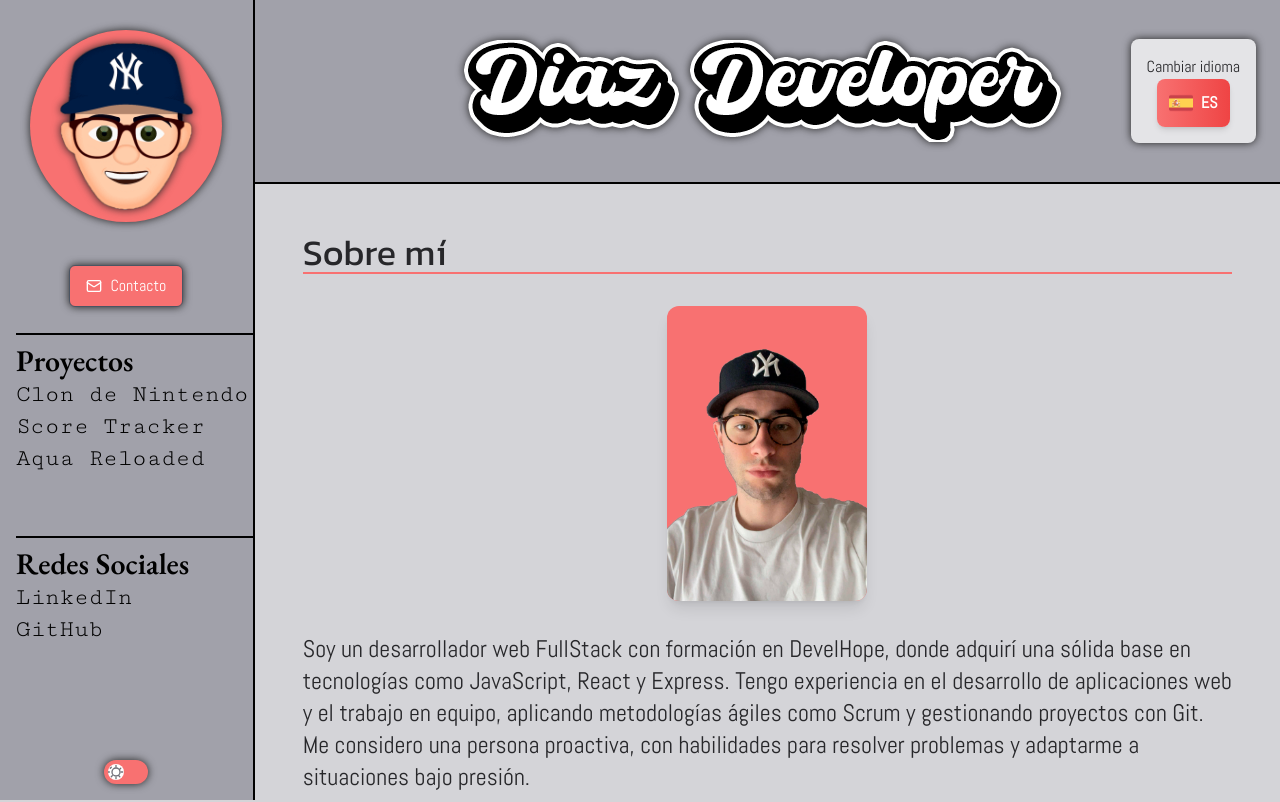
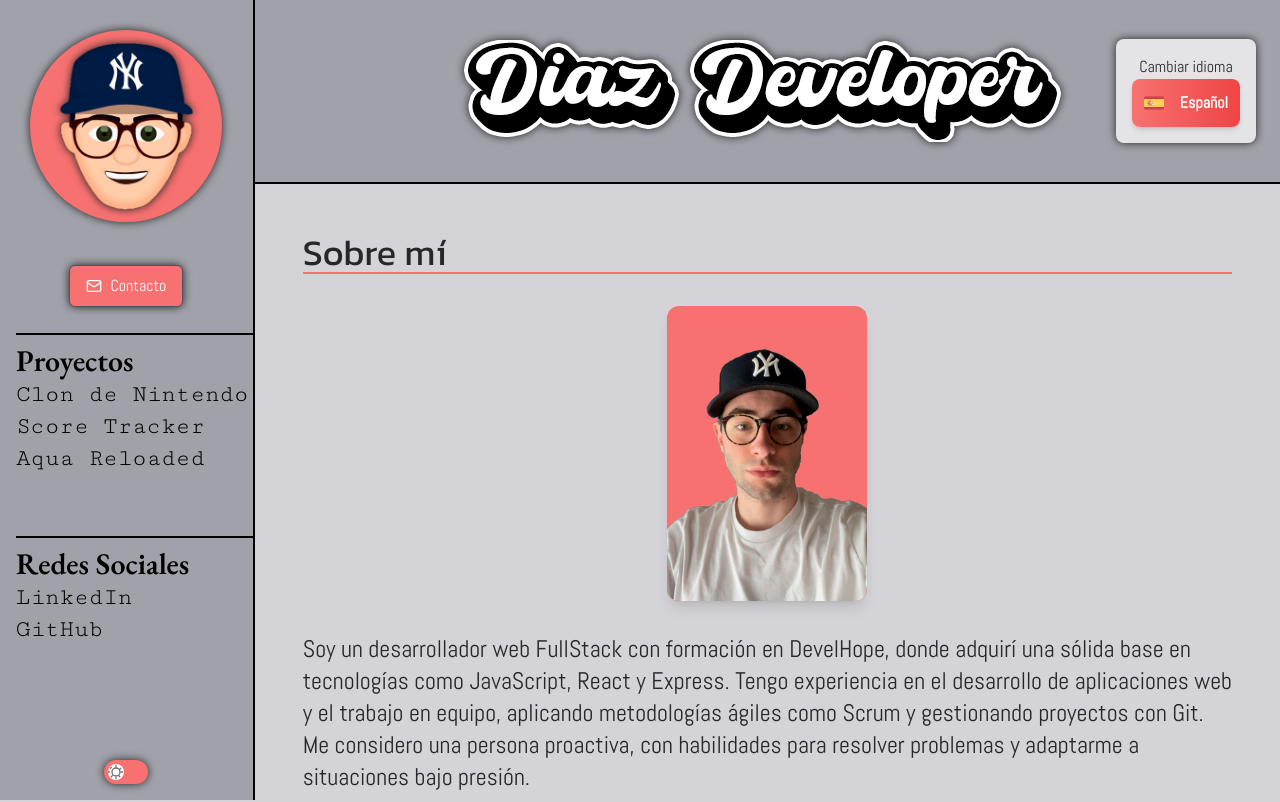
Before and after one commit to pablosb01/Portfolio, a Next.js app: page / in a window 1280 px wide. Shown: the top 802 px of the page. Built offline with nearby package versions, Linux system fonts and the light colour scheme; a web font is replaced by a local one.

Commit message:
dropdown select language

```diff
--- a/package.json
+++ b/package.json
@@ -13,6 +13,7 @@
     "@fontsource/cutive-mono": "^5.1.0",
     "@fontsource/eb-garamond": "^5.1.1",
     "@fontsource/kanit": "^5.1.0",
+    "@fontsource/noto-color-emoji": "^5.1.0",
     "@fontsource/poppins": "^5.1.0",
     "lucide-react": "^0.447.0",
     "next": "14.2.13",
--- a/src/app/context/LocalizationContext.js
+++ b/src/app/context/LocalizationContext.js
@@ -8,8 +8,8 @@ const LocalizationContext = createContext();
 export const LocalizationProvider = ({ children }) => {
     const [language, setLanguage] = useState('es');
 
-    const toggleLanguage = () => {
-        setLanguage((prevLang) => (prevLang === 'es' ? 'en' : "es"));
+    const toggleLanguage = (lang) => {
+        setLanguage(lang);
     };
 
     const localizationData = language === 'es' ? es : en;
--- a/src/app/layout.js
+++ b/src/app/layout.js
@@ -8,6 +8,7 @@ import "@fontsource/cutive-mono"; // Cutive Mono
 import "@fontsource/kanit"; // Kanit
 import "@fontsource/poppins"; // Poppins
 import "@fontsource/abel"; // Abel
+import '@fontsource/noto-color-emoji';
 import { LocalizationProvider } from "./context/LocalizationContext";
 
 export const metadata = {
--- a/src/components/LanguageSwitcher/LanguageSwitcher.js
+++ b/src/components/LanguageSwitcher/LanguageSwitcher.js
@@ -1,21 +1,46 @@
-import React from 'react';
+// LanguageSwitcher.js
+import React, { useState } from 'react';
 import { useLocalization } from '../../app/context/LocalizationContext.js';
 
 const LanguageSwitcher = () => {
   const { toggleLanguage, language } = useLocalization();
+  const [isOpen, setIsOpen] = useState(false);
+
+  const languages = [
+    { code: 'es', label: 'Español', flag: '/es.png' }, // Usando la ruta desde public
+    { code: 'en', label: 'English', flag: '/eng.png' }, // Usando la ruta desde public
+  ];
+
+  const selectedLanguage = languages.find(lang => lang.code === language);
 
   return (
-    <button
-      onClick={toggleLanguage}
-      className="p-3 bg-gradient-to-r from-red-400 to-red-500 dark:from-indigo-500 dark:to-indigo-700 text-white font-semibold rounded-lg shadow-md hover:from-red-600 hover:to-red-800 dark:hover:from-indigo-600 dark:hover:to-indigo-800 hover:shadow-lg focus:outline-none focus:ring-2 focus:ring-blue-400 focus:ring-opacity-75 transition duration-300 ease-in-out flex items-center space-x-2"
-    >
-      <img
-        src={language === 'en' ? '/eng.png' : '/es.png'}
-        alt={language === 'en' ? 'Switch to Spanish' : 'Switch to English'}
-        className="w-6 h-6"
-      />
-      <span>{language === 'en' ? 'ENG' : 'ES'}</span>
-    </button>
+    <div className="relative inline-block text-left">
+      <button
+        onClick={() => setIsOpen(!isOpen)}
+        className="p-3 bg-gradient-to-r from-red-400 to-red-500 dark:from-indigo-500 dark:to-indigo-700 text-white font-semibold rounded-lg shadow-md hover:from-red-600 hover:to-red-800 dark:hover:from-indigo-600 dark:hover:to-indigo-800 hover:shadow-lg focus:outline-none focus:ring-2 focus:ring-blue-400 focus:ring-opacity-75 transition duration-300 ease-in-out flex items-center space-x-2"
+      >
+        <img src={selectedLanguage.flag} alt={selectedLanguage.label} className="w-5 h-5 mr-2" />
+        <span>{selectedLanguage.label}</span>
+      </button>
+
+      {isOpen && (
+        <div className="absolute mt-2 w-full rounded-md shadow-lg bg-white dark:bg-gray-800">
+          {languages.map((lang) => (
+            <button
+              key={lang.code}
+              onClick={() => {
+                toggleLanguage(lang.code);
+                setIsOpen(false);
+              }}
+              className="flex items-center p-3 hover:bg-gray-200 dark:hover:bg-gray-600 rounded-lg w-full text-left"
+            >
+              <img src={lang.flag} alt={lang.label} className="w-5 h-5 mr-2" />
+              <span>{lang.label}</span>
+            </button>
+          ))}
+        </div>
+      )}
+    </div>
   );
 };
 
--- a/src/data/locate.es.json
+++ b/src/data/locate.es.json
@@ -5,7 +5,7 @@
     "items": [
       {
         "part": {
-          "title": "Proyectos",
+          "title": "Proyectos ",
           "items": [
             {
               "id": "nintendo_clone",
--- a/tailwind.config.js
+++ b/tailwind.config.js
@@ -14,6 +14,7 @@ module.exports = {
         kanit: ['Kanit', 'sans-serif'],
         pop: ['Poppins', 'sans-serif'],
         abel: ['Abel', 'sans-serif'],
+        sans: ['Arial', 'Helvetica', 'sans-serif']
       },
       colors: {
         background: "var(--background)",
```
Also changed, not shown: 1 other file (tests, documents, lock files or other folders).
